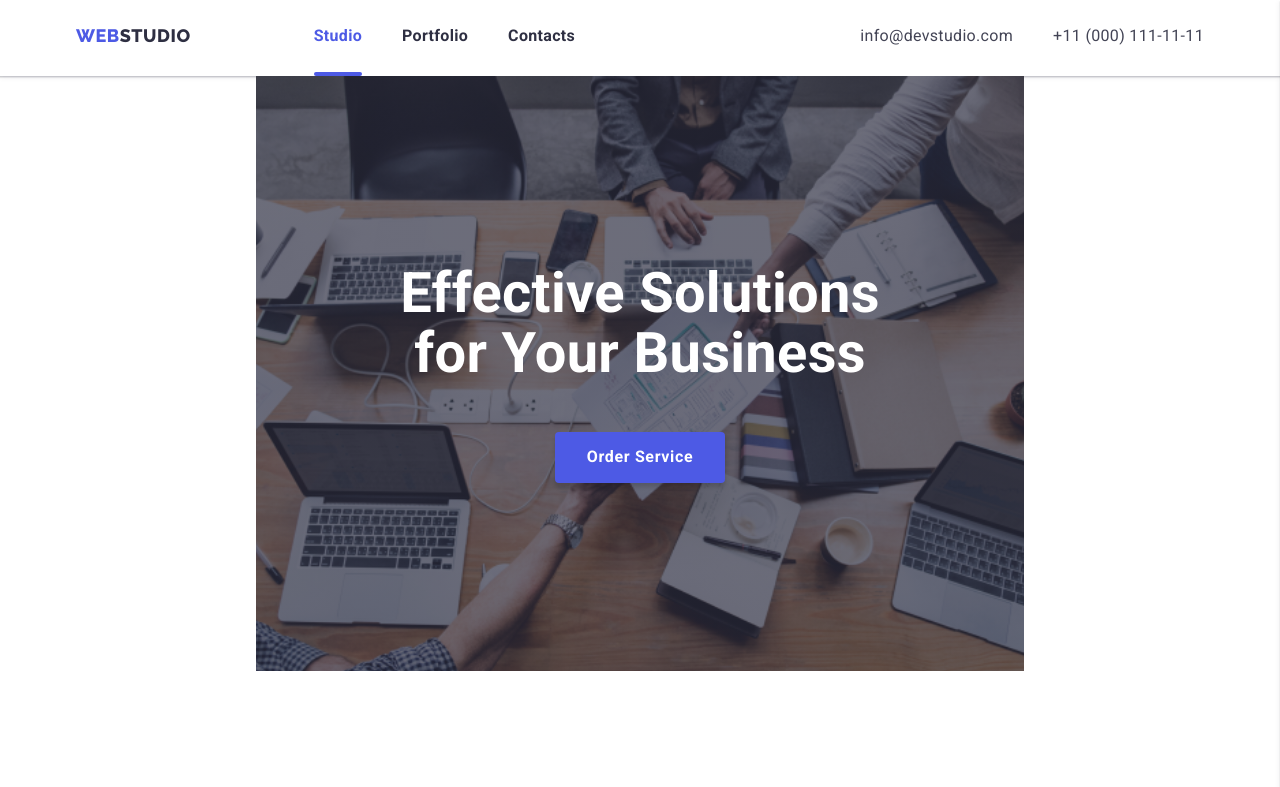
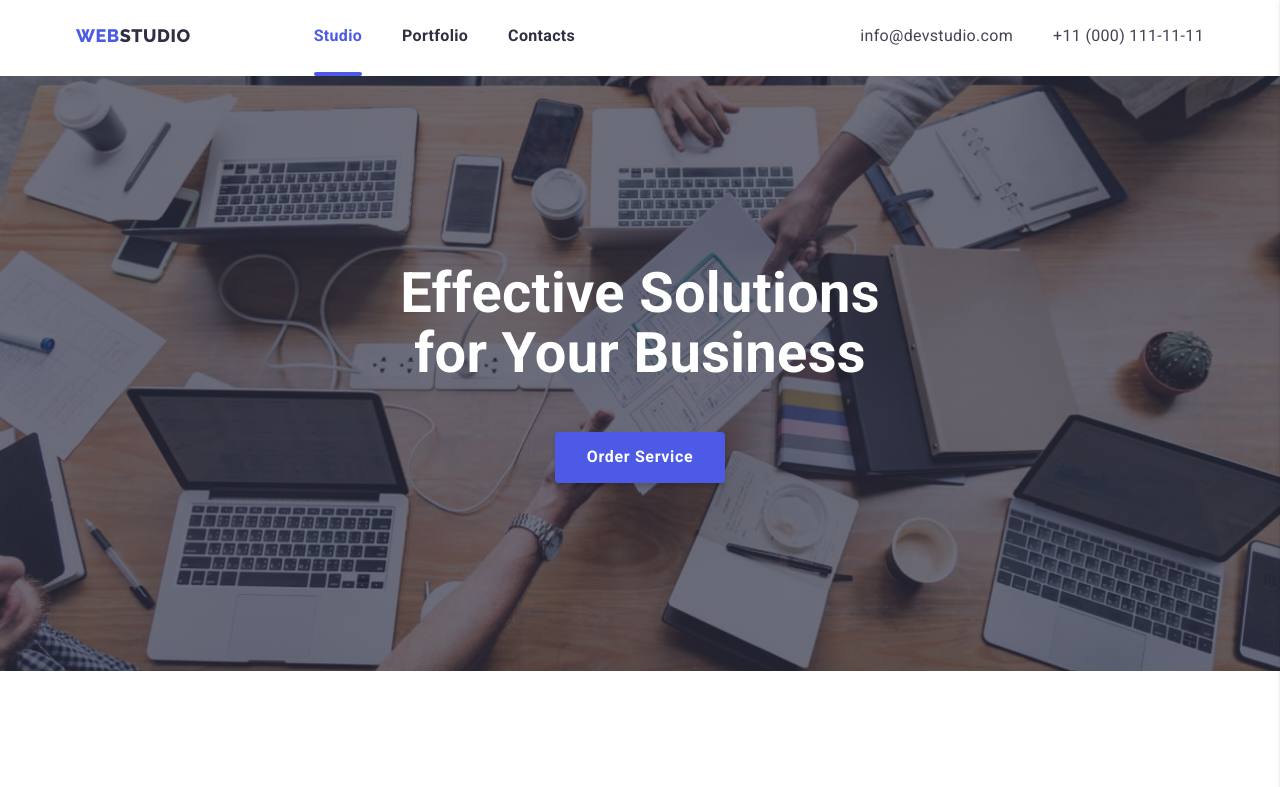
Before and after one commit to GinGreen91/goit-markup-hw-07, a plain HTML site: page index.html in a window 1280 px wide. Shown: the top 787 px of the page. Drawn offline with nearby package versions, Linux system fonts and the light colour scheme.

Commit message:
images x1 x2 main banner

```diff
--- a/css/styles.css
+++ b/css/styles.css
@@ -282,9 +282,6 @@ button {
 }
 
 @media screen and (min-width: 768px) {
-	.container {
-		max-width: 736px;
-	}
 	.header-navigation {
 		display: flex;
 		margin-left: 123px;
@@ -301,9 +298,6 @@ button {
 }
 
 @media screen and (min-width: 1200px) {
-	.container {
-		max-width: 1128px;
-	}
 	.header-contacts {
 		flex-direction: row;
 		gap: 40px;
@@ -316,18 +310,16 @@ button {
 .main-banner {
 	background: var(--dark);
 	text-align: center;
-	padding: 112px 0;
+	/* padding: 112px 0; */
 }
 
 .banner-bgimage {
 	background-image: linear-gradient(to right, rgba(46, 47, 66, 0.7), rgba(46, 47, 66, 0.7)),
-		url(../image/mainpage/mainbaner_image_desctop@1x.jpg);
+		url("../image/mainpage/mainbaner_image_mobile@1x.jpg");
 	background-size: cover;
 	background-position: center top;
 	background-repeat: no-repeat;
-	/* max-width: 1440px; */
 	max-width: 428px;
-	/* height: 600px; */
 	margin: 0 auto;
 }
 
@@ -337,7 +329,6 @@ button {
 	font-size: 36px;
 	line-height: 1.1;
 	color: var(--white);
-	/* margin: 0 auto 72px auto; */
 	margin-left: auto;
 	margin-right: auto;
 	margin-bottom: 72px;
@@ -392,6 +383,24 @@ button {
 	}
 }
 
+@media screen and (min-width: 769px) {
+	.banner-bgimage {
+		background-image: linear-gradient(rgb(46, 47, 66, 0.7), rgb(46, 47, 66, 0.7)),
+			url("../image/mainpage/mainbaner_image_desctop@1x.jpg");
+		max-width: 1440px;
+	}
+
+	@media (min-device-pixel-ratio: 2),
+		(-webkit-min-device-pixel-ratio: 2),
+		(min-resolution: 192dpi),
+		(min-resolution: 2dppx) {
+		.banner-bgimage {
+			background-image: linear-gradient(rgb(46, 47, 66, 0.7), rgb(46, 47, 66, 0.7)),
+				url("../image/mainpage/mainbaner_image_desctop@2x.png");
+		}
+	}
+}
+
 @media screen and (min-width: 768px) {
 	.main-banner-slogan {
 		max-width: 496px;
@@ -402,7 +411,7 @@ button {
 }
 
 @media screen and (min-width: 1200px) {
-	.main-banner {
+	.main-banner.section {
 		padding-top: 188px;
 		padding-bottom: 188px;
 	}
--- a/index.html
+++ b/index.html
@@ -50,7 +50,7 @@
 		<!----- хедер кінець ----->
 		<main>
 			<!----- головне зображення початок ----->
-			<section class="main-banner banner-bgimage">
+			<section class="main-banner banner-bgimage section">
 				<div class="container">
 					<h1 class="main-banner-slogan">Effective Solutions for Your Business</h1>
 					<button class="main-banner-btn" type="button" data-modal-open>Order Service</button>
```
Also changed, not shown: 1 other file.
